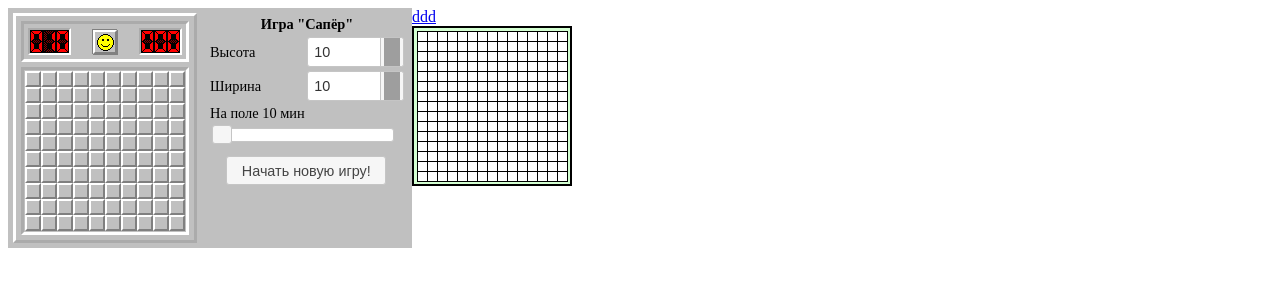
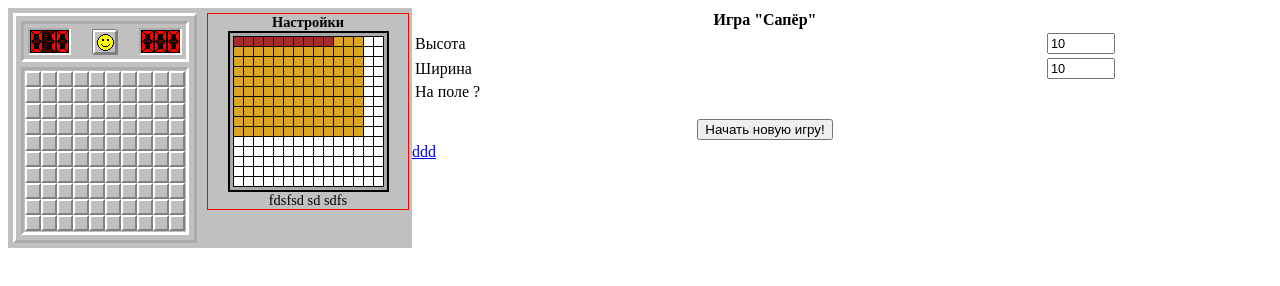
Before and after one commit to ufoproger/game--sapper, a plain HTML site: page index.html in a window 1280 px wide. Drawn offline with nearby package versions, Linux system fonts and the light colour scheme; grey boxes are pictures that could not be loaded.

Commit message:
Допиливание виджета выбора параметров поля; начало его внедрения

```diff
--- a/game.js
+++ b/game.js
@@ -1,94 +1,106 @@
 $.widget("my.field_grid", {
+    options:
+    {
+        width: 10,
+        height: 10,
+        count: 10
+    },
+
     _create: function ()
     {
         this._height = 15;
         this._width = 15;
-
-        this.element.append($("<div />", {class: "field_grid"}));
+        this._min_q = 0.1;
+        this._max_q = 0.9;
+        this._which = 0;
+        this.element.addClass("field_grid");
 
         for (var i = 0; i < this._height; ++i)
         {
             for (var j = 0; j < this._width; ++j)
-                $(".field_grid", this.element).append($("<div />", {class: "field_grid_item"}));
+                this.element.append($("<div />", {class: "field_grid_item"}));
 
-            $(".field_grid", this.element).append($("<div />", {style: "clear: both;"}));
+            this.element.append($("<div />", {style: "clear: both;"}));
         }
 
         var self = this;
         var grid_item = $(".field_grid_item", this.element);
 
-        this._which = 0;
+        grid_item
+            .mousemove(function (e)
+            {
+                if (self._which != 1 && self._which != 3)
+                    return;
 
-        grid_item.mousemove(function (e)
-        {
-            var index = $(this).index(".field_grid_item");
+                var index = $(this).index("div.field_grid_item");
+                var x = ((index / self._width) | 0) + 1;
+                var y = (index % self._height) + 1;
 
-            $(".field_grid_item", self.element).removeClass("hover_left hover_right");
+                grid_item.removeClass("hover_left hover_right");
 
                 if (self._which == 1)
-                self._showLeftButton(index);
+                {
+                    self.options.height = Math.max(x, 9);
+                    self.options.width = Math.max(y, 9);
+                }
 
                 if (self._which == 3)
-                self._showRightButton(index);
-        });
+                    self.options.count = (x - 1) * self.options.height + y;
 
-        grid_item.mousedown(function (e)
+                var max_count = self.options.height * self.options.width;
+
+                self.options.count = Math.max((max_count * self._min_q) | 0, Math.min((max_count * self._max_q) | 0, self.options.count));
+                self._trigger("mousemove", e, {width: self.options.width, height: self.options.height, count: self.options.count});
+                self._render();
+            })
+            .mousedown(function (e)
             {
                 self._which = e.which;
-
-            $(this).trigger("mousemove");
-        });
-
-        grid_item.mouseup(function (e)
+                self._render();
+            })
+            .mouseup(function ()
             {
-            var index = $(this).index(".field_grid_item");
-            var data = {which: e.which};
-
-            if (e.which == 1)
-            {
-                data.height = (index / self._width) | 0;
-                data.width = index - data.height * self._width;
-            }
-            else
-                data.count = index + 1;
-
                 self._which = 0;
-            $(grid_item).removeClass("hover_left hover_right")
-
-            self._trigger("click", e, data);
-        });
-
-        grid_item.contextmenu(function (e)
+            })
+            .contextmenu(function ()
             {
                 return false;
-        });
-        grid_item.mousedown(function (e)
+            })
+            .mousedown(function (e)
             {
                 e.preventDefault();
             });
 
-        $(".grid", this.element).mouseleave(function (e)
+        $(".field_grid", this.element).mouseleave(function (e)
         {
             self._which = 0;
-            $(grid_item).removeClass("hover_left hover_right");
         });
+
+        this._render();
     },
 
-    _showLeftButton: function (index)
+    _render: function ()
     {
-        var height = (index / this._width) | 0;
-        var width = index - height * this._width;
+        for (var i = 0; i < this.options.height; ++i)
+            for (var j = 0; j < this.options.width; ++j)
+                this._markFieldGridItem(i * this._height + j, true);
 
-        for (var i = 0; i <= height; ++i)
-            for (var j = 0; j <= width; ++j)
-                $(".field_grid_item:eq(" + (i * this._height + j) + ")", this.element).addClass("hover_left");
+        for (var i = 0, l = (this.options.count / this.options.width) | 0; i < l; ++i)
+            for (var j = 0; j < this.options.width; ++j)
+                this._markFieldGridItem(i * this._height + j);
 
+        for (var j = 0, i = (this.options.count / this.options.width) | 0, l = this.options.count % this.options.width; j < l; ++j)
+            this._markFieldGridItem(i * this._height + j);
     },
 
-    _showRightButton: function (index)
+    _markFieldGridItem: function (index, is_left)
     {
-        $(".field_grid_item:lt(" + index + ")", this.element).addClass("hover_right");
-        $(".field_grid_item:eq(" + index + ")", this.element).addClass("hover_right");
+        var element = $(".field_grid_item:eq(" + index + ")", this.element);
+
+        if (is_left == undefined || is_left != true)
+            element.removeClass("hover_left").addClass("hover_right");
+        else
+            element.addClass("hover_left");
     }
 });
 
@@ -114,10 +126,6 @@ $.widget("my.smile", {
             {
                 self._setSmile("smile_ok");
                 self._trigger("click");
-/*        var now2 = new Date();
-
-        console.time("walkAround: end", now2.getSeconds(), now2.getMilliseconds());
-  */
             }
         });
 
--- a/index.html
+++ b/index.html
@@ -12,7 +12,48 @@
 <body>
     <div id="game"></div>
 
+    <style>
+        .align_center
+        {
+            position: relative;
+            width: 100%;
+        }
+        .align_center:after
+        {
+            content: '';
+            display: block;
+            clear: both;
+        }
+        .align_center_to_left
+        {
+            position: relative;
+            right: 50%;
+            float: right;
+        }
+        .align_center_to_right
+        {
+            position: relative;
+            z-index: 1;
+            right: -50%;
+    </style>
+
     <div id="test">
+        <div  style=" border: 1px solid red;" class="align_center">
+            <div style="text-align: center; font-weight: bold;">
+                Настройки
+            </div>
+            <div class="align_center_to_left">
+                <div class="align_center_to_right">
+                    <div id="grid"></div>
+                    <div style="clear:both;"></div>
+
+                    <div class="dsd" style="text-align: center;">fdsfsd sd sdfs</div>
+                </div>
+            </div>
+        </div>
+
+    </div>
+    <div id="test44">
         <table border="0">
             <tr>
                 <td colspan="2" align="center">
@@ -58,16 +99,16 @@
     </div>
 
     <div id="game2"></div>
-    <div id="grid"></div>
+    <!--<div id="grid"></div>-->
 
     <script type="text/javascript">
 
         $(function ()
         {
-            $("#grid").field_grid().on("field_gridclick", function (e, t)
+            $("#grid").field_grid({width: 13}).on("field_gridmousemove", function (e, ui)
             {
-                console.debug(e);
-                console.debug(t);
+                $(".dsd").html("Поле <b>" + ui.width + "x" + ui.height + "</b>, <b>" + ui.count + "</b> мин");
+                console.debug(ui);
             });
 
 
--- a/style.css
+++ b/style.css
@@ -265,8 +265,8 @@ td.information
 {
     float: left;
     border: 2px solid black;
-    background-color: #d3ffd1;
-    padding: 3px;
+    background-color: darkgrey;
+    padding: 3px 4px 4px 3px;
 }
 
 .field_grid_item
@@ -280,10 +280,6 @@ td.information
     background-color: white;
 }
 
-.field_grid_item:hover
-{
-    background-color: dodgerblue;
-}
 
 .field_grid_item.hover_left
 {
@@ -294,3 +290,9 @@ td.information
 {
     background-color: brown;
 }
+/*
+.field_grid_item:hover
+{
+    background-color: dodgerblue;
+}
+*/
```
Lines whose indentation alone changed are shown as unchanged.
